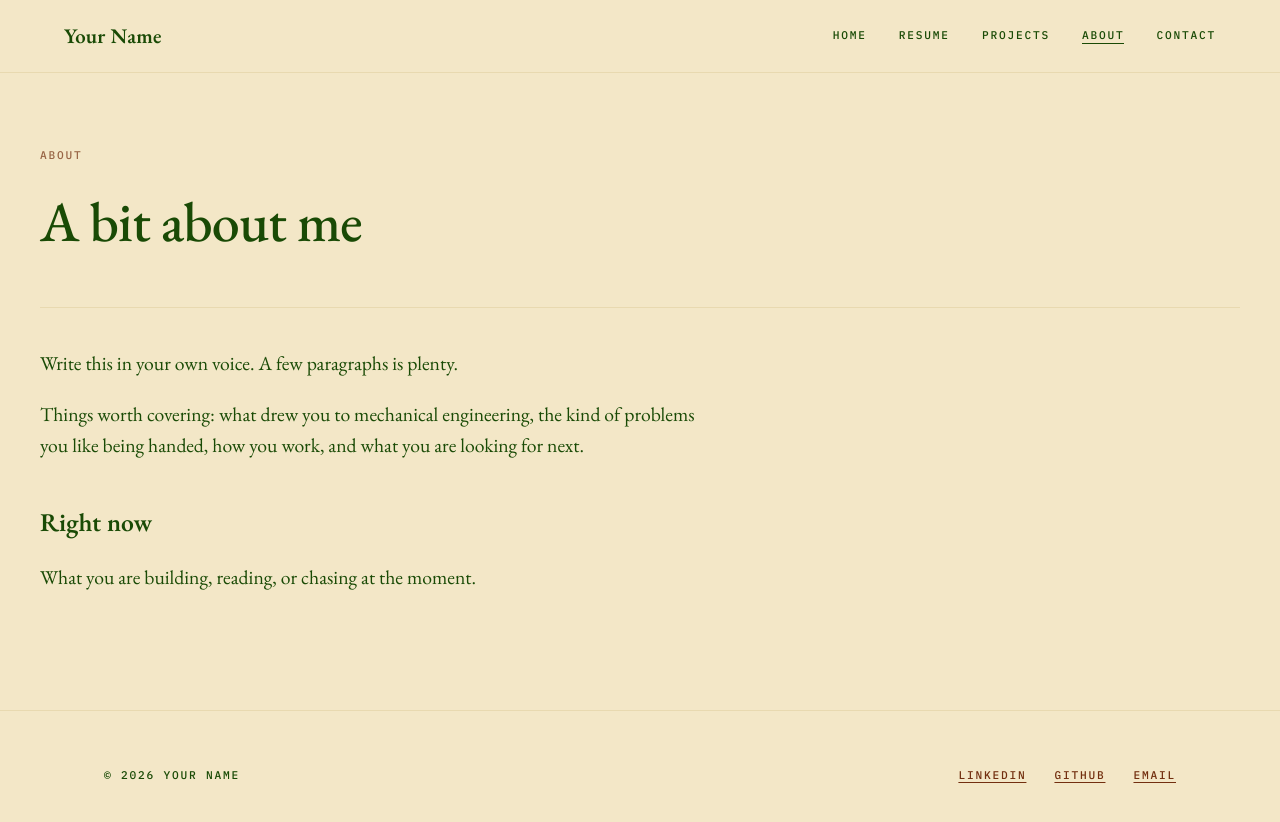
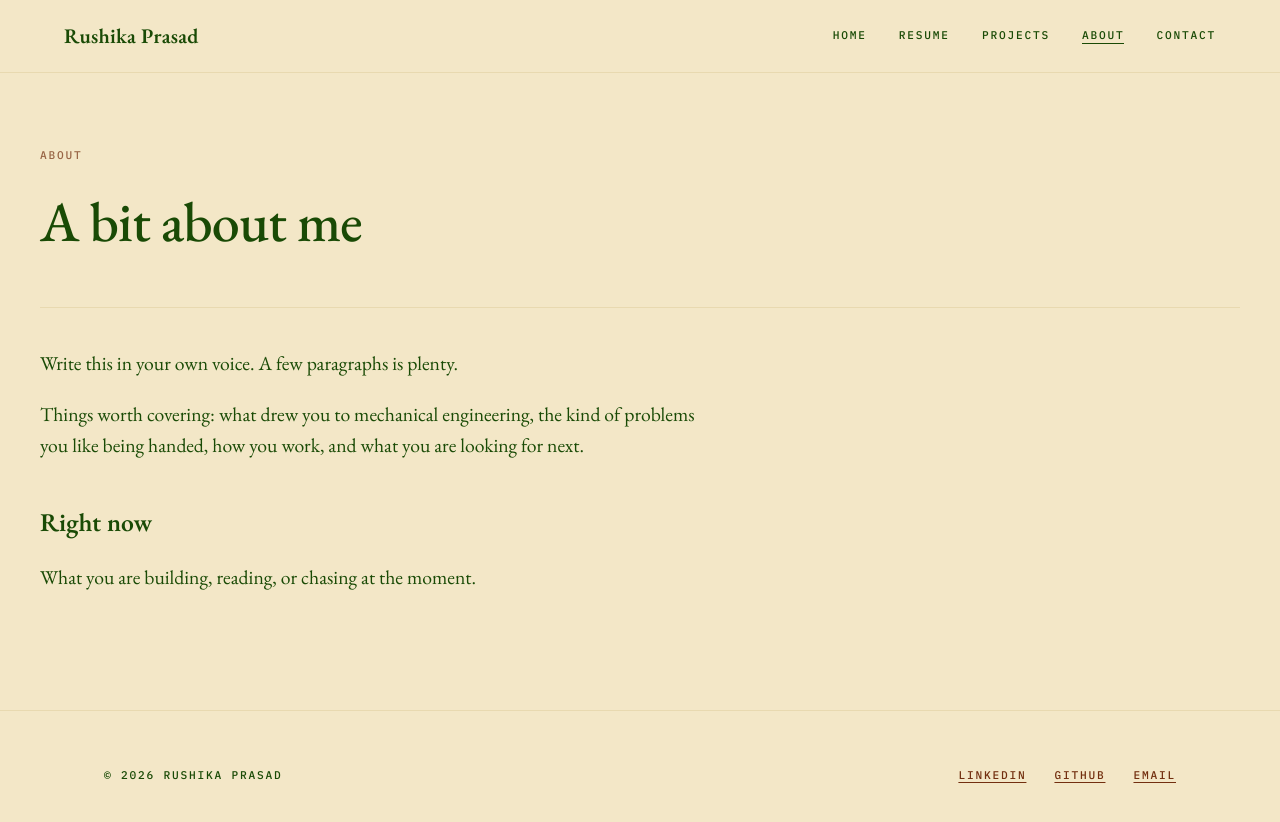
Before and after one commit to starRushi/Rushika, a Jekyll site: the page built from about.md, in a window 1280 px wide. Shown: the top 822 px of the page. Built offline with Jekyll 4.4.1, drawn with Linux system fonts in a browser that asks for light colours.

Commit message:
Update _config.yml

```diff
--- a/_config.yml
+++ b/_config.yml
@@ -2,11 +2,11 @@
 # SITE SETTINGS
 # Change these to your own details.
 # ---------------------------------------------------------------
-title: "Your Name"
+title: "Rushika Prasad"
 tagline: "Mechanical Engineer"
-email: "you@example.com"
-linkedin: "https://www.linkedin.com/in/your-handle/"
-github: "https://github.com/your-username"
+email: "rushika.prasad@gmail.com"
+linkedin: "https://www.linkedin.com/in/rushikaprasad/"
+github: "https://github.com/starRushi"
 
 # ---------------------------------------------------------------
 # URL SETTINGS
@@ -17,8 +17,8 @@
 #
 # When you rename the repo later, change this one line.
 # ---------------------------------------------------------------
-baseurl: "/your-name"
-url: "https://your-username.github.io"
+baseurl: "/Rushika"
+url: "https://starRushi.github.io"
 
 # ---------------------------------------------------------------
 # COLLECTIONS
```
